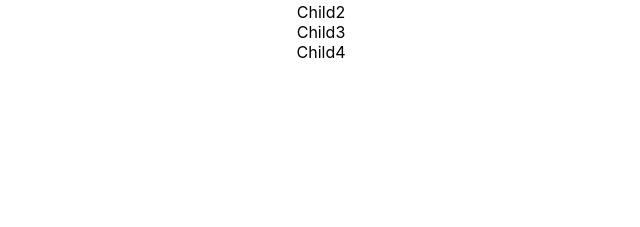
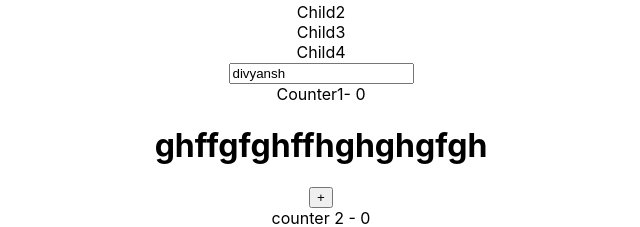
Before and after one commit to divyanshdixit/react-neha-nikita, a React (Create React App) app: page / in a window 1280 px wide. Shown: the part 1474-1701 px from the top of the page, without its empty margins (319-959 px from the left). Before the commit the page ends 1536 px from the top, so only its background shows below. Built offline with nearby package versions, Linux system fonts and the light colour scheme; no server answers; the HTML template or start-up script is replaced by a standard one.

Commit message:
hoc, useRef

```diff
--- a/src/App.js
+++ b/src/App.js
@@ -12,6 +12,10 @@ import UseStateHook from './components/UseStateHook';
 import UseStateHook1 from './components/UseStateHook1';
 import UseEffectHook from './components/UseEffectHook';
 import Parent from './components/Parent';
+import Refs from './components/refs';
+import Counter1 from './components/Counter1';
+import Counter2 from './components/Counter2';
+import HocComponent from './components/Hoc';
 
 function App() { // parent component
   const n1 = 10;
@@ -44,6 +48,10 @@ function App() { // parent component
       <BasicClassComponent/>
       <UseEffectHook/>
       <Parent/>
+      <Refs/>
+      <Counter1/>
+      <Counter2/>
+      {/* <HocComponent/> */}
     </div>
   );
 }
--- /dev/null
+++ b/src/components/Counter1.jsx
@@ -0,0 +1,14 @@
+import React from 'react'
+import HocComponent from './Hoc'
+
+const Counter1 = ({count, increment, children}) => {
+  return (
+    <>
+        <div>Counter1- {count}</div>
+        {children}
+        <button type='button' onClick={increment}> + </button>
+    </>
+  )
+}
+
+export default HocComponent(Counter1)
--- /dev/null
+++ b/src/components/Counter2.jsx
@@ -0,0 +1,13 @@
+import React from 'react'
+import HocComponent from './Hoc'
+
+const Counter2 = ({count, increment}) => {
+  return (
+    <>
+    <div> counter 2 - {count}</div>
+    <button type='button' onClick={increment}> ++ </button>
+    </>
+  )
+}
+
+export default HocComponent(Counter2)
--- /dev/null
+++ b/src/components/Hoc.jsx
@@ -0,0 +1,32 @@
+// hoc => higher order components
+
+// 3 components
+// => ek logic (addition )
+// common => function.js => addition
+
+// Hoc.jsx => addition
+// hoc => is a component , which takes a old (original) component  as an argument,  and return a new enhanced verion of same component
+
+import React, { useState } from 'react'
+
+const HocComponent = (OriginalComponent) => {
+
+    const NewComponent = () => {
+        const [count, setCount] = useState(0);
+        const countHandler = () => {
+            setCount(count + 1);
+        }
+
+        return (
+            <>
+            <OriginalComponent count={count} increment={countHandler}>
+            <h1> ghffgfghffhghghgfgh</h1>
+                </OriginalComponent>
+            </>
+        )
+    }
+
+    return NewComponent;
+}
+
+export default HocComponent
--- /dev/null
+++ b/src/components/InputText.jsx
@@ -0,0 +1,9 @@
+import React, {forwardRef} from 'react';
+
+const InputText = forwardRef((props, ref) => {
+  return (
+    <input type='text' placeholder='enter your name' value="divyansh" ref={ref}/>
+  )
+})
+
+export default InputText
--- /dev/null
+++ b/src/components/refs.jsx
@@ -0,0 +1,70 @@
+// using refs we can access DOM  nodes directly within react.
+// can be used to save any mutable value
+// ref remembers the value which is given untill it changed.
+
+// create ref: inputref
+// <input type="text" ref={inputref}
+// inputref.current.focus()
+// event.target.attribites
+import React, {useEffect, useRef, useState} from 'react'
+import InputText from './InputText';
+// import Input from './Input';
+
+function Refs() {
+    const [val, setVal] = useState('');
+    const inputRef = useRef(); // null (object)=== undefined (undefined)
+    const buttonRef = useRef();
+    const headinRef = useRef();
+    const newRef = useRef(10);
+
+    const timeoutRef = useRef();
+
+    useEffect(() => {
+      console.log(inputRef)
+    //   inputRef.current.value = "neha";
+    //   inputRef.current.focus()
+    }, [inputRef]) // mounting, updating
+
+    // useEffect(() => {
+    //     console.log(newRef.current) // 10
+    //     newRef.current = 100;
+    //     console.log(newRef.current) // 100
+
+    // }, [])
+    // // useEffect(() => {
+    // //   console.log(inputRef, buttonRef, newRef, timeoutRef);
+    // //  return () => {
+    // //   clearInterval(timeoutRef.current)
+    // //  }
+    // // }, [inputRef, buttonRef]);
+
+    // const changeInput = (e) => {
+    //   console.log(e);
+    //   if(!isNaN(e.nativeEvent.data)){
+    //     // checking for number input
+    //     alert('number can not be used in name');
+    //     return false;
+    //   }
+    //   // setVal(e.target.value)
+    // }
+
+    // const clickFun = setInterval(() => {
+    //   console.log('first')
+    // }, [1000]);
+
+    // timeoutRef.current = clickFun;
+
+    // console.log(clickFun)
+  return (
+    <>
+        {/* <input name={`fname`} value="divyansh" type='text' ref={inputRef}/> */}
+
+        <InputText ref={inputRef}/>
+
+
+        {/* <button type="button" ref={buttonRef} onClick={() => {inputRef.current = 20; console.log(inputRef)}}>Click </button>  */}
+    </>
+  )
+}
+
+export default Refs
```
Also changed, not shown: src/components/useMemoHook.jsx (+10 -7 lines).
